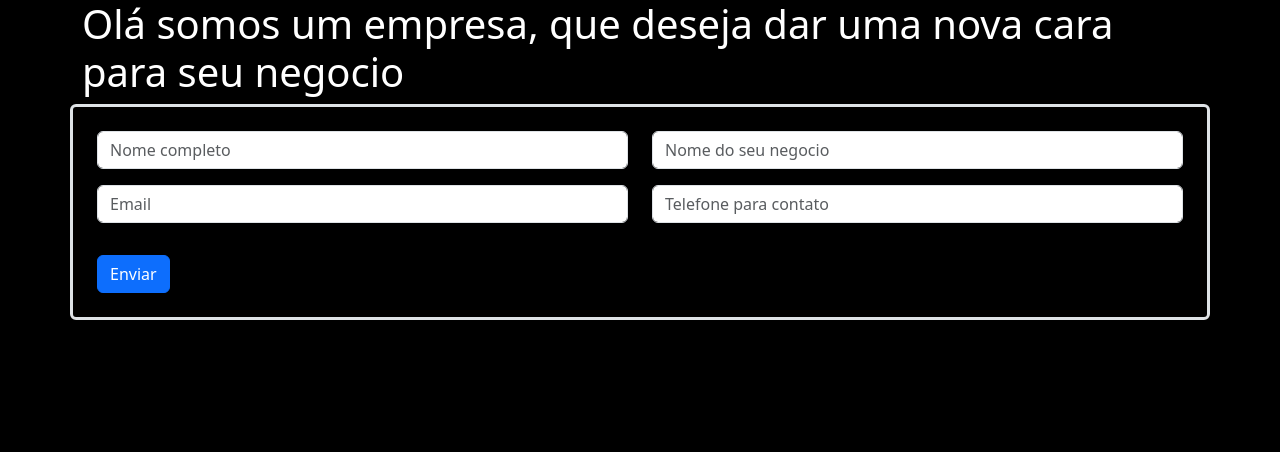
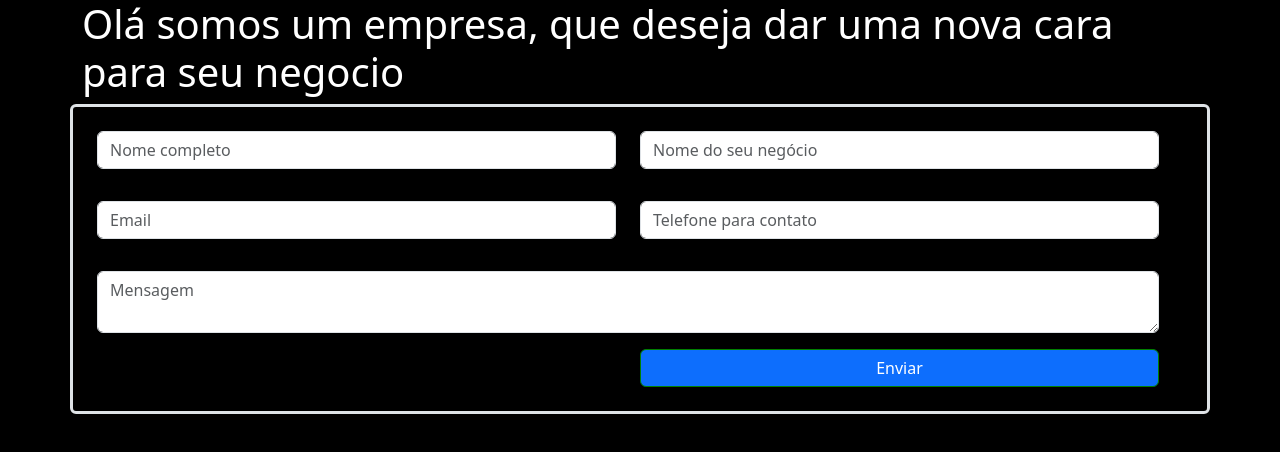
Before and after one commit to JoaoLucasPMedeiros/bootstrap, a website: page index.html in a window 1280 px wide. Drawn offline with nearby package versions, Linux system fonts and the light colour scheme.

Commit message:
first commit 🚀

```diff
--- a/index.html
+++ b/index.html
@@ -6,6 +6,7 @@
     <meta name="viewport" content="width=device-width, initial-scale=1">
     <title>Bootstrap demo</title>
     <link href="https://cdn.jsdelivr.net/npm/bootstrap@5.3.1/dist/css/bootstrap.min.css" rel="stylesheet" integrity="sha384-4bw+/aepP/YC94hEpVNVgiZdgIC5+VKNBQNGCHeKRQN+PtmoHDEXuppvnDJzQIu9" crossorigin="anonymous">
+    <link rel="stylesheet" href="style.css">
   </head>
   <body class="bg-black">
 
@@ -16,29 +17,37 @@
     <main class="container border border-3 rounded p-4">
         <form action="$">
             <div class="row mb-3">
-
                 <div class="col-md-6 mb-3">
                     <input class="form-control" type="text" placeholder="Nome completo">
                 </div>
-
                 <div class="col-md-6 mb-3">
-                    <input class="form-control" type="text" placeholder="Nome do seu negocio">
+                    <input class="form-control" type="text" placeholder="Nome do seu negócio">
                 </div>
-            <div>
-
-            </div class="row mb-3">
-
-            <div class="col-md-6 mb-3">
-                <input class="form-control" type="email" placeholder="Email">
-            </div>
-            <div class="col-md-6 mb-3">
-                <input class="form-control" type="number" placeholder="Telefone para contato">
             </div>
 
+            <div class="row mb-3">
+                <div class="col-md-6 mb-3">
+                    <input class="form-control" type="email" placeholder="Email">
+                </div>
+                <div class="col-md-6 mb-3">
+                    <input class="form-control" type="number" placeholder="Telefone para contato">
+                </div>
             </div>
-            <button class="btn btn-primary">Enviar</button>
+
+            <div class="row mb-3">
+                <div class="col-12">
+                    <textarea placeholder="Mensagem" class="form-control"></textarea>
+                </div>
+            </div>
+
+            <div class="row">
+                <div class="col-12 col-md-6">
+                    <button   class="btn btn-primary custom-button">Enviar</button>
+                </div>
+            </div>
         </form>
     </main>
+
 
     <script src="https://cdn.jsdelivr.net/npm/bootstrap@5.3.1/dist/js/bootstrap.bundle.min.js" integrity="sha384-HwwvtgBNo3bZJJLYd8oVXjrBZt8cqVSpeBNS5n7C8IVInixGAoxmnlMuBnhbgrkm" crossorigin="anonymous"></script>
   </body>
--- /dev/null
+++ b/style.css
@@ -0,0 +1,9 @@
+.custom-button{
+    border: 1px solid green;
+    width: 100%;
+}
+
+.row{
+    width: 100%;
+    justify-content: end;
+}
```
Also changed, not shown: README.md.
